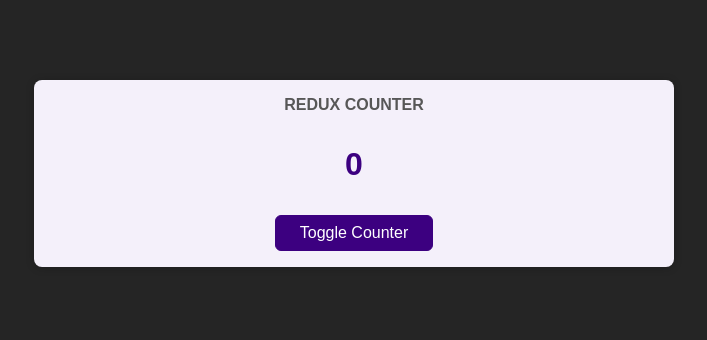
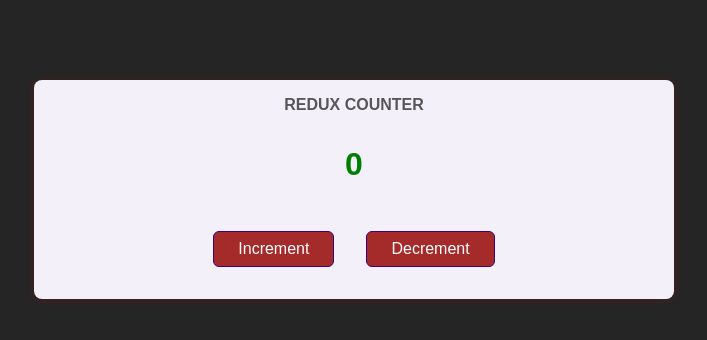
Before and after one commit to pradeepmisra81/redux-demo6.1, a React (Create React App) app: page / in a window 1280 px wide. Shown: the top 340 px of the page, without its empty margins (286-993 px from the left). Built offline with nearby package versions, Linux system fonts and the light colour scheme.

Commit message:
Added buttons for increment/decrement counter

```diff
--- a/src/components/Counter.js
+++ b/src/components/Counter.js
@@ -1,15 +1,28 @@
-import { useSelector } from 'react-redux';
+import { useSelector,useDispatch } from 'react-redux';
 import classes from './Counter.module.css';
 
 const Counter = () => {
+  const dispatch = useDispatch();
   const counter = useSelector(state => state.counter);
+
+  const incrementHandler = () => {
+    dispatch({type: 'increment'});
+  }
+
+  const decrementHandler = () => {
+    dispatch({type: 'decrement'});
+  }
+
   const toggleCounterHandler = () => {};
 
   return (
     <div className={classes.counter}>
       <h1>Redux Counter</h1>
       <div className={classes.value}>{counter}</div>
-      <button onClick={toggleCounterHandler}>Toggle Counter</button>
+      <div>
+        <button onClick={incrementHandler}>Increment</button>
+        <button onClick={decrementHandler}>Decrement</button>
+      </div>
     </div>
   );
 };
--- a/src/components/Counter.module.css
+++ b/src/components/Counter.module.css
@@ -1,6 +1,7 @@
 .counter {
   margin: 5rem auto;
-  box-shadow: 0 1px 8px rgba(0, 0, 0, 0.2);
+  /*box-shadow: 0 1px 8px rgba(0, 0, 0, 0.2);*/
+  box-shadow: 0 1px 8px rgba(233, 9, 9, 0.2);
   width: 40rem;
   border-radius: 8px;
   padding: 1rem;
@@ -17,7 +18,13 @@
 
 .value {
   font-size: 2rem;
-  color: #3c0080;
+  color: green;
+  /*color: #3c0080;*/
   margin: 2rem 0;
   font-weight: bold;
 }
+
+.counter button {
+  margin: 1rem;
+  background-color: brown;
+}
```
